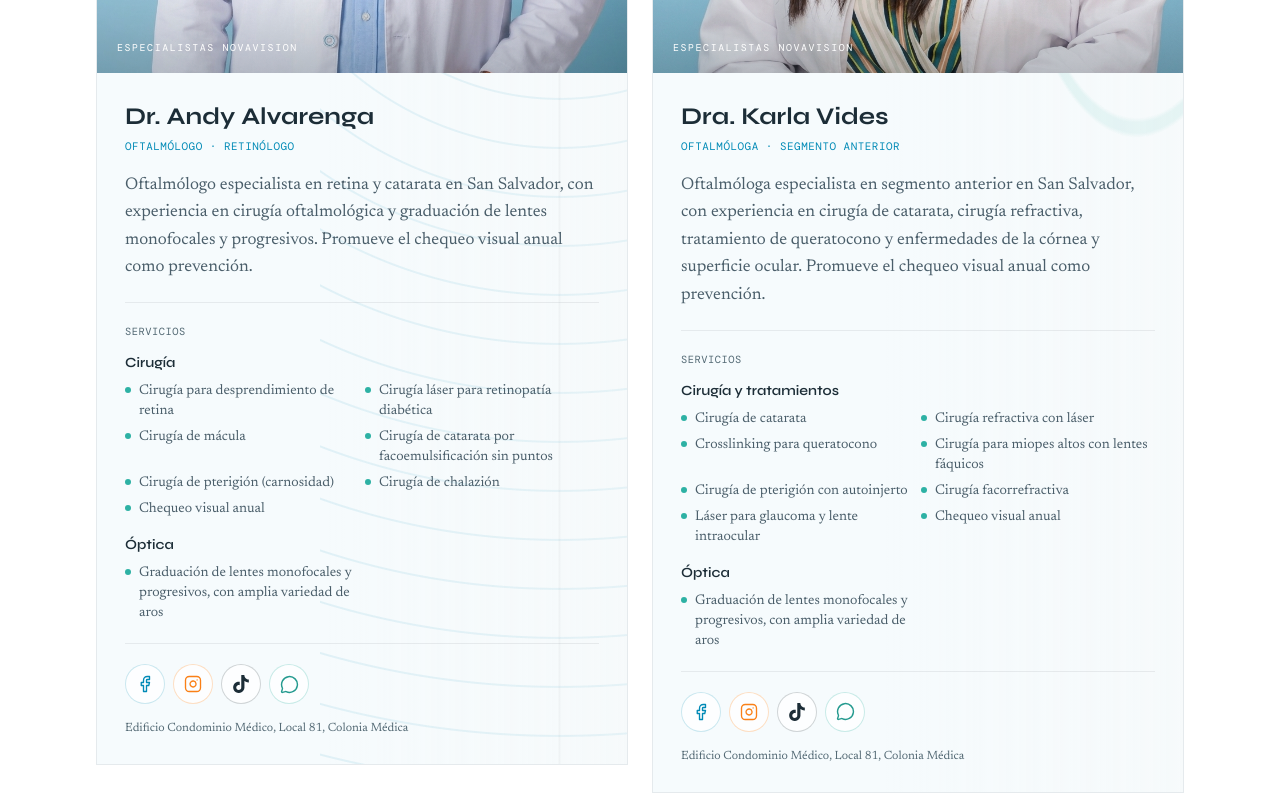
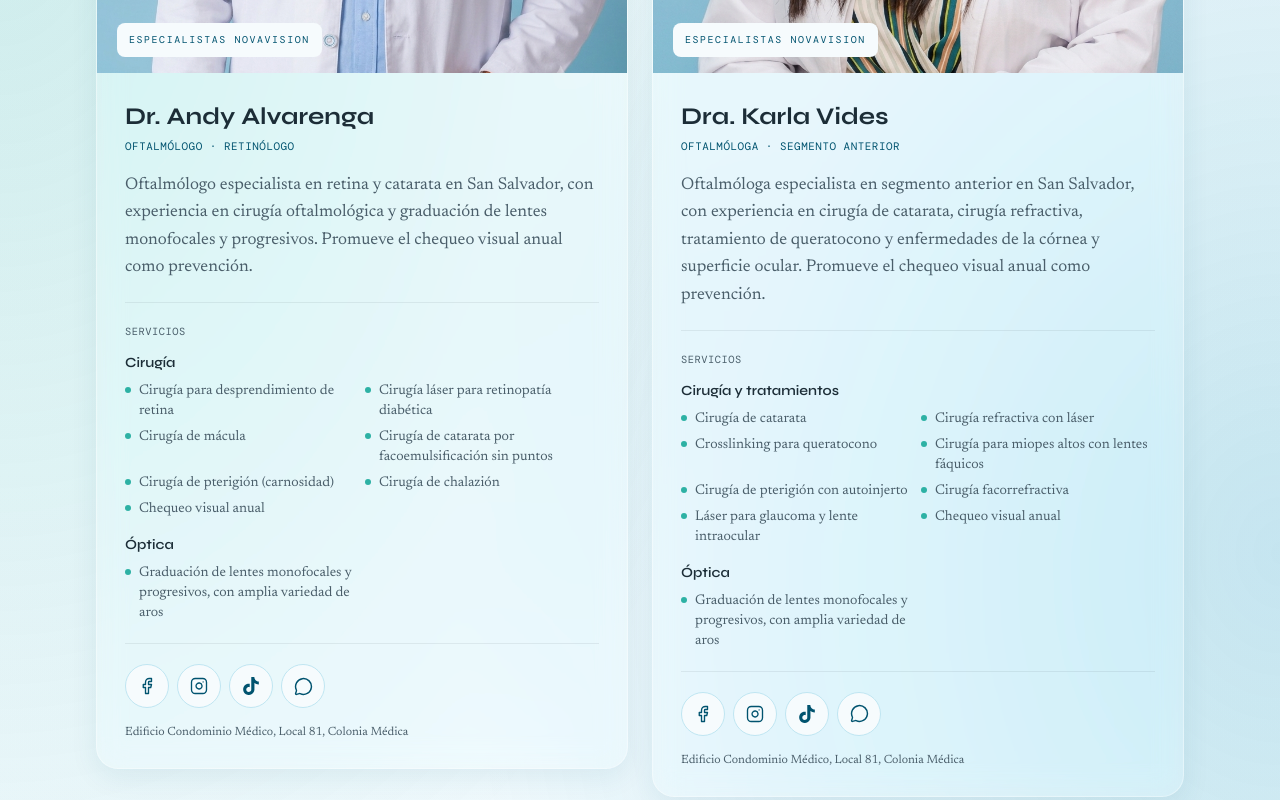
Before and after one commit to leofdr7/novavision, a React (Vite) app: page / in a window 1280 px wide. Shown: the part 2260-3060 px from the top of the page. Built offline with nearby package versions, Linux system fonts and the light colour scheme.

Commit message:
glass blur fase 3, tarjetas doctores

```diff
--- a/src/components/About.tsx
+++ b/src/components/About.tsx
@@ -19,7 +19,7 @@ function TikTokIcon({ size = 18 }: { size?: number }) {
 
 export function About() {
   return (
-    <section id="nosotros" className="border-t border-ink/8 bg-white py-16 md:py-28">
+    <section id="nosotros" className="nv-glass-section border-t border-ink/8 py-16 md:py-28">
       <div className="mx-auto max-w-6xl px-5 md:px-8">
         <Reveal className="max-w-2xl">
           <SectionLabel>Quiénes somos</SectionLabel>
@@ -61,25 +61,17 @@ export function About() {
             {clinic.oftalmologos.map((doc, i) => (
               <Reveal key={doc.nombre} delay={0.08 * (i + 1)}>
                 <article
-                  className={`about-info-card group border border-ink/8 bg-paper transition-colors hover:border-blue/30 ${
-                    i === 0
-                      ? "about-info-card--retina"
-                      : "about-info-card--cornea"
-                  }`}
+                  className="nv-glass nv-glass-card doctor-card overflow-hidden"
                 >
                   <div className="relative h-[27rem] overflow-hidden bg-blue/10 sm:h-[32rem] lg:h-[34rem]">
                     <img
                       src={doc.foto}
                       alt={`Retrato de ${doc.nombre}`}
-                      className="h-full w-full object-cover object-top transition-transform duration-700 group-hover:scale-[1.015]"
+                      className="h-full w-full object-cover object-top"
                       loading="lazy"
                       decoding="async"
                     />
-                    <div
-                      className="pointer-events-none absolute inset-x-0 bottom-0 h-24 bg-gradient-to-t from-ink/25 to-transparent"
-                      aria-hidden
-                    />
-                    <p className="absolute bottom-4 left-5 font-mono text-[0.62rem] uppercase tracking-[0.16em] text-white">
+                    <p className="absolute bottom-4 left-5 rounded-md bg-paper px-3 py-2 font-mono text-[0.62rem] uppercase tracking-[0.16em] text-blue-deep">
                       Especialistas Novavision
                     </p>
                   </div>
@@ -89,7 +81,7 @@ export function About() {
                       <h4 className="font-display text-2xl font-bold text-ink">
                         {doc.nombre}
                       </h4>
-                      <p className="mt-1 font-mono text-[0.68rem] uppercase tracking-wider text-blue">
+                      <p className="mt-1 font-mono text-[0.68rem] uppercase tracking-wider text-blue-deep">
                         {doc.especialidad}
                       </p>
                       <p className="mt-4 leading-relaxed text-ink-soft">{doc.descripcion}</p>
@@ -143,7 +135,7 @@ export function About() {
                         rel="noopener noreferrer"
                         aria-label={`Facebook de ${doc.nombre}`}
                         title={`Facebook de ${doc.nombre}`}
-                        className="flex h-10 w-10 items-center justify-center rounded-full border border-blue/20 bg-white/80 text-blue transition-all hover:-translate-y-0.5 hover:border-blue hover:bg-blue hover:text-white"
+                        className="doctor-social-link"
                       >
                         <Facebook size={18} strokeWidth={1.8} />
                       </a>
@@ -155,7 +147,7 @@ export function About() {
                         rel="noopener noreferrer"
                         aria-label={`Instagram de ${doc.nombre}`}
                         title={`Instagram de ${doc.nombre}`}
-                        className="flex h-10 w-10 items-center justify-center rounded-full border border-orange/25 bg-white/80 text-orange transition-all hover:-translate-y-0.5 hover:border-orange hover:bg-orange hover:text-white"
+                        className="doctor-social-link"
                       >
                         <Instagram size={18} strokeWidth={1.8} />
                       </a>
@@ -167,7 +159,7 @@ export function About() {
                         rel="noopener noreferrer"
                         aria-label={`TikTok de ${doc.nombre}`}
                         title={`TikTok de ${doc.nombre}`}
-                        className="flex h-10 w-10 items-center justify-center rounded-full border border-ink/20 bg-white/80 text-ink transition-all hover:-translate-y-0.5 hover:border-ink hover:bg-ink hover:text-white"
+                        className="doctor-social-link"
                       >
                         <TikTokIcon />
                       </a>
@@ -180,7 +172,7 @@ export function About() {
                         onClick={() => handleWhatsAppClick(whatsAppDoctorLabel(doc.nombre))}
                         aria-label={`Agendar cita por WhatsApp con ${doc.nombre}`}
                         title={`WhatsApp de ${doc.nombre}`}
-                        className="flex h-10 w-10 items-center justify-center rounded-full border border-teal/25 bg-white/80 text-teal-dark transition-all hover:-translate-y-0.5 hover:border-teal hover:bg-teal hover:text-white"
+                        className="doctor-social-link"
                       >
                         <MessageCircle size={19} strokeWidth={1.8} />
                       </a>
--- a/src/components/Services.tsx
+++ b/src/components/Services.tsx
@@ -19,18 +19,9 @@ const iconMap: Record<(typeof servicios)[number]["icon"], LucideIcon> = {
   baby: Baby,
 };
 
-const accents = [
-  "border-blue",
-  "border-orange",
-  "border-teal",
-  "border-ink/30",
-  "border-blue",
-  "border-orange",
-];
-
 export function Services() {
   return (
-    <section id="servicios" className="border-t border-ink/8 bg-paper py-16 md:py-28">
+    <section id="servicios" className="nv-glass-section border-t border-ink/8 py-16 md:py-28">
       <div className="mx-auto max-w-6xl px-5 md:px-8">
         <Reveal className="mx-auto max-w-2xl text-center">
           <SectionLabel>Servicios</SectionLabel>
@@ -63,10 +54,10 @@ export function Services() {
             return (
               <Reveal key={s.titulo} delay={0.05 * i}>
                 <article
-                  className={`group h-full border-l-4 ${accents[i]} bg-white p-6 transition-shadow hover:shadow-[0_8px_30px_rgba(28,45,55,0.06)] sm:p-7`}
+                  className="nv-glass nv-glass-card service-card h-full p-6 sm:p-7"
                 >
                   <Icon
-                    className="mb-5 text-blue transition-transform group-hover:scale-110"
+                    className="mb-5 text-blue-deep"
                     size={28}
                     strokeWidth={1.5}
                   />
--- a/src/index.css
+++ b/src/index.css
@@ -80,6 +80,10 @@
     radial-gradient(ellipse 65% 60% at 95% 12%, rgb(1 138 182 / 15%), transparent 75%),
     radial-gradient(ellipse 55% 55% at 0% 80%, rgb(45 177 164 / 13%), transparent 75%),
     radial-gradient(ellipse 45% 45% at 65% 90%, rgb(191 229 241 / 36%), transparent 75%);
+  --section-atmosphere:
+    radial-gradient(ellipse 80% 50% at 100% 70%, rgb(1 138 182 / 18%), transparent 80%),
+    radial-gradient(ellipse 80% 55% at 0% 45%, rgb(45 177 164 / 18%), transparent 80%),
+    linear-gradient(180deg, var(--color-paper), var(--color-blue-pale));
 }
 
 @media (min-width: 768px) {
@@ -146,6 +150,47 @@
   }
 }
 
+/* Color de fondo sin filtros: solo las tarjetas aplican backdrop-filter. */
+.nv-glass-section { background: var(--section-atmosphere); }
+.nv-glass-section .text-blue { color: var(--text-brand); }
+.nv-glass-card {
+  transition: transform var(--surface-transition), box-shadow var(--surface-transition);
+}
+.nv-glass-card .text-muted { color: var(--text-secondary); }
+.nv-glass-section a:focus-visible {
+  outline: 3px solid var(--focus-color);
+  outline-offset: 4px;
+}
+.doctor-social-link {
+  display: grid;
+  place-items: center;
+  width: 44px;
+  height: 44px;
+  border: 1px solid var(--color-blue-light);
+  border-radius: 50%;
+  background: var(--color-paper);
+  color: var(--text-brand);
+  transition: background-color var(--surface-transition), color var(--surface-transition), border-color var(--surface-transition);
+}
+.doctor-social-link:hover {
+  border-color: var(--color-blue-deep);
+  background: var(--color-blue-deep);
+  color: var(--action-text);
+}
+@media (hover: hover) and (prefers-reduced-motion: no-preference) {
+  .nv-glass-card:hover {
+    transform: translateY(-3px);
+    box-shadow: var(--shadow-glass-hover);
+  }
+}
+@media (prefers-reduced-motion: reduce) {
+  .nv-glass-card, .nv-glass-section a {
+    transition: none;
+    transform: none;
+    translate: none;
+  }
+}
+
 /* Fondos clínicos para las viñetas de información */
 .about-info-card {
   position: relative;
@@ -183,28 +228,6 @@
   background-size: cover, 11rem auto;
 }
 
-.about-info-card--retina::before {
-  background:
-    linear-gradient(90deg, rgba(248, 244, 240, 0) 0%, rgba(248, 244, 240, 0.2) 100%),
-    radial-gradient(circle at 78% 24%, rgba(250, 128, 23, 0.16) 0 13px, transparent 14px),
-    repeating-radial-gradient(
-      circle at 78% 24%,
-      transparent 0 27px,
-      rgba(1, 138, 182, 0.12) 28px 29px,
-      transparent 30px 49px
-    ),
-    linear-gradient(90deg, transparent 77.5%, rgba(28, 45, 55, 0.06) 78%, transparent 78.5%),
-    linear-gradient(transparent 23.5%, rgba(28, 45, 55, 0.06) 24%, transparent 24.5%);
-}
-
-.about-info-card--cornea::before {
-  background:
-    linear-gradient(90deg, rgba(248, 244, 240, 0) 0%, rgba(248, 244, 240, 0.18) 100%),
-    radial-gradient(ellipse 72% 40% at 85% 25%, transparent 0 54%, rgba(45, 177, 164, 0.14) 55% 57%, transparent 58%),
-    radial-gradient(ellipse 56% 29% at 85% 25%, transparent 0 54%, rgba(1, 138, 182, 0.12) 55% 57%, transparent 58%),
-    radial-gradient(circle at 85% 25%, rgba(250, 128, 23, 0.13) 0 12px, transparent 13px);
-}
-
 @media (prefers-reduced-motion: reduce) {
   html {
     scroll-behavior: auto;
@@ -212,6 +235,7 @@
 
   .about-info-card::before {
     transition: none;
+    transform: none;
   }
 }
 
```
